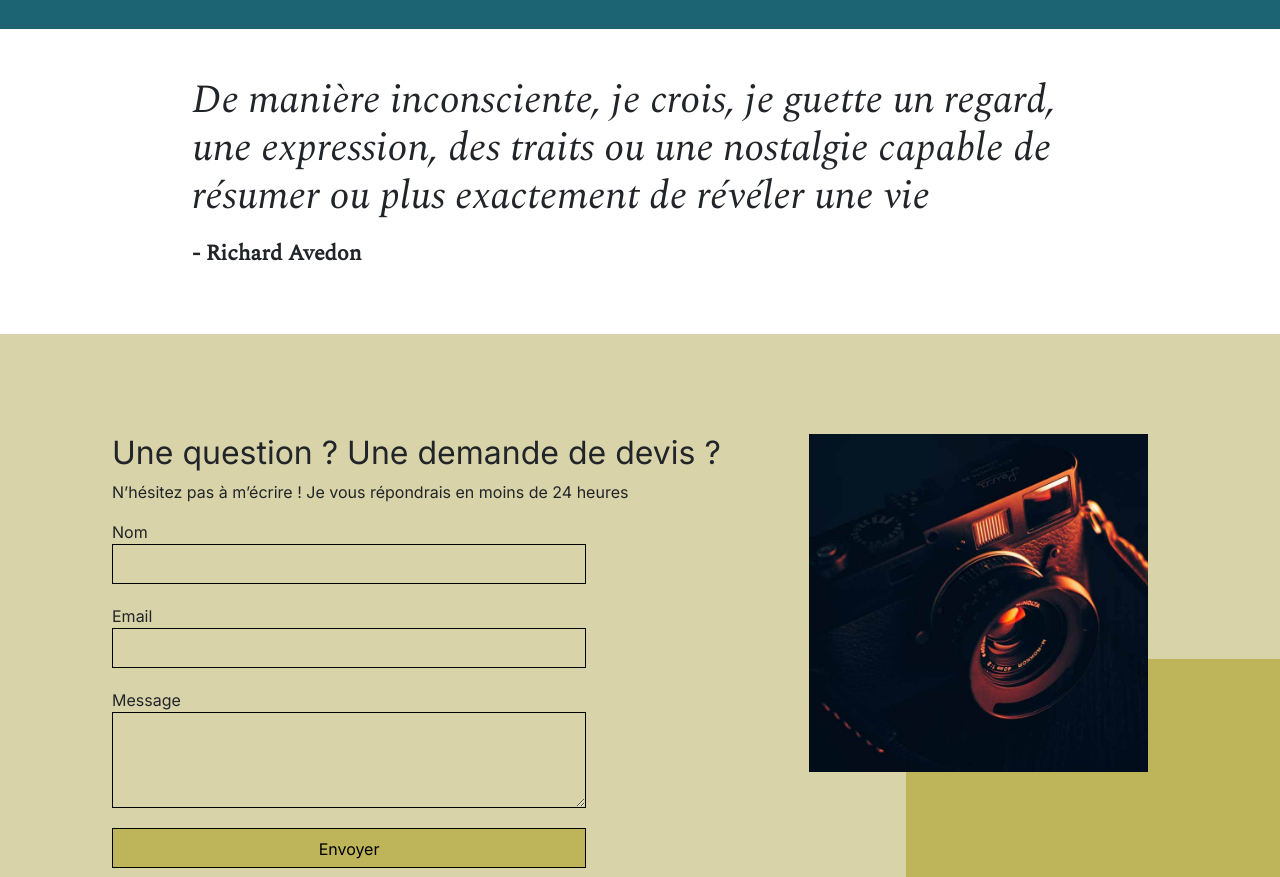
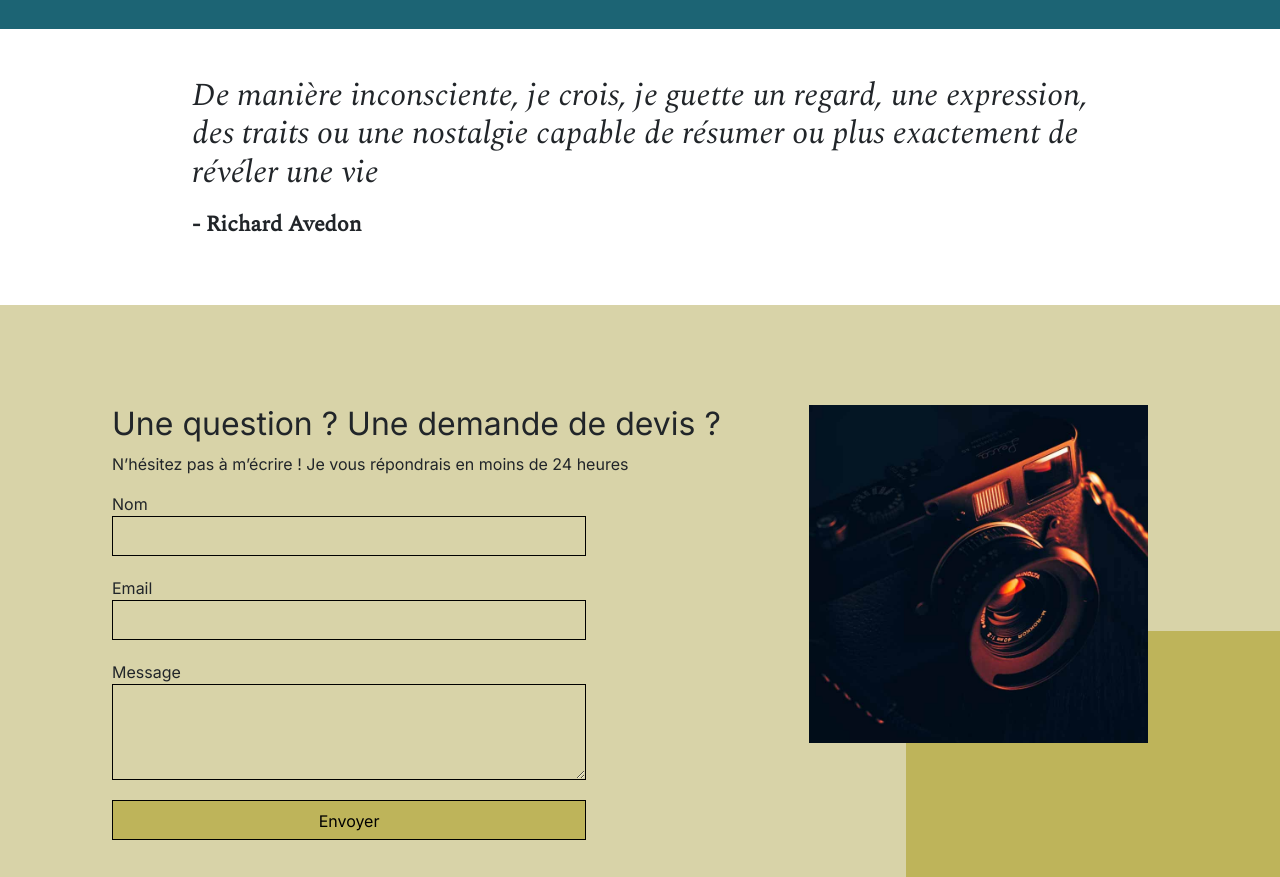
Before and after one commit to AZAM-Fabien/Nina-Carducci-SEO, a plain HTML site: page index.html in a window 1280 px wide. Shown: the part 3722-4599 px from the top of the page. Drawn offline with nearby package versions, Linux system fonts and the light colour scheme.

Commit message:
h1 remove

```diff
--- a/index.html
+++ b/index.html
@@ -331,11 +331,11 @@
     <div class="quote">
       <figure>
         <blockquote>
-          <h1 class="quote__text">
+          <h2 class="quote__text">
             De manière inconsciente, je crois, je guette un regard, une
             expression, des traits ou une nostalgie capable de résumer ou plus
             exactement de révéler une vie
-          </h1>
+          </h2>
         </blockquote>
         <figcaption class="quote__author">- Richard Avedon</figcaption>
       </figure>
```
